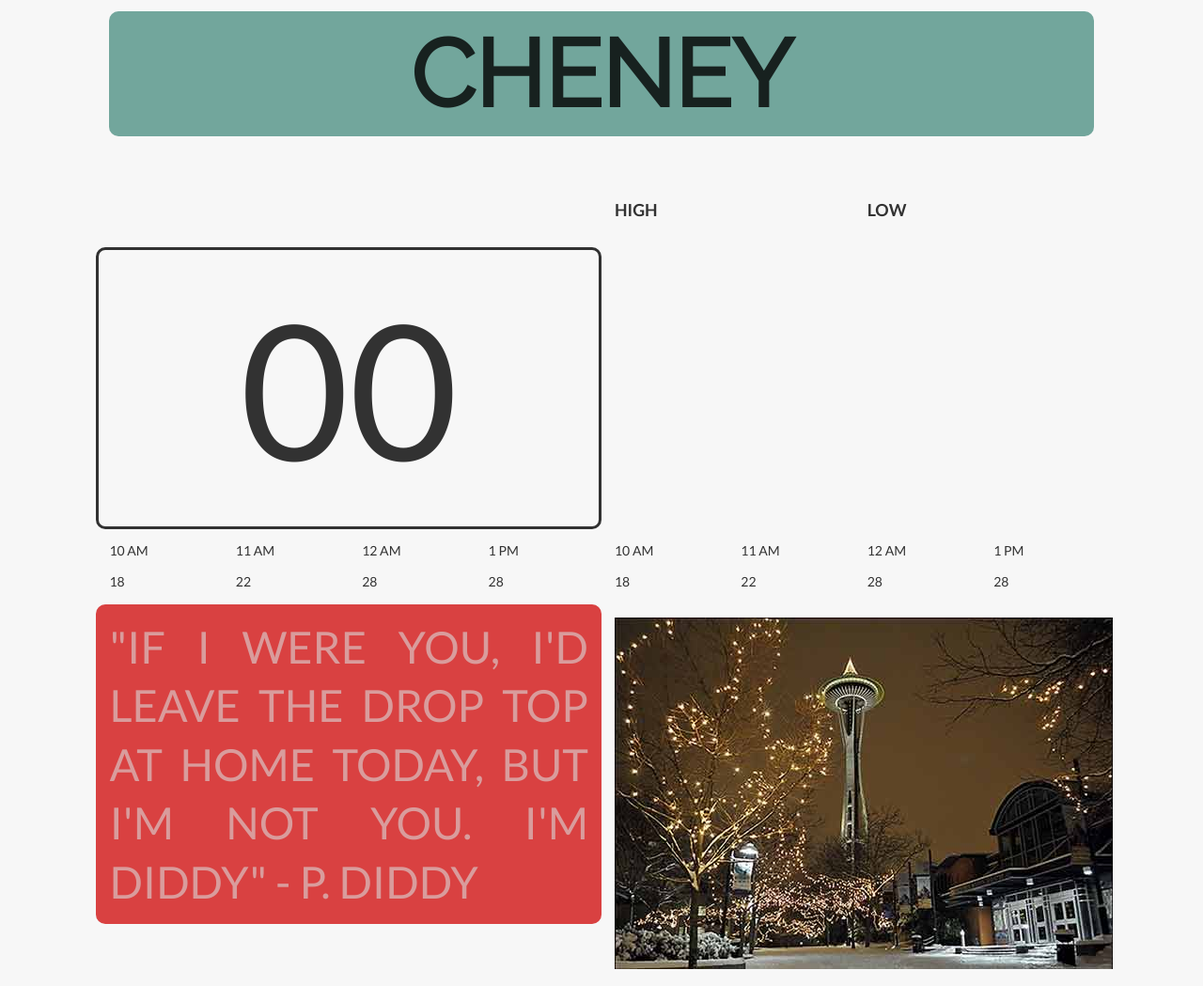
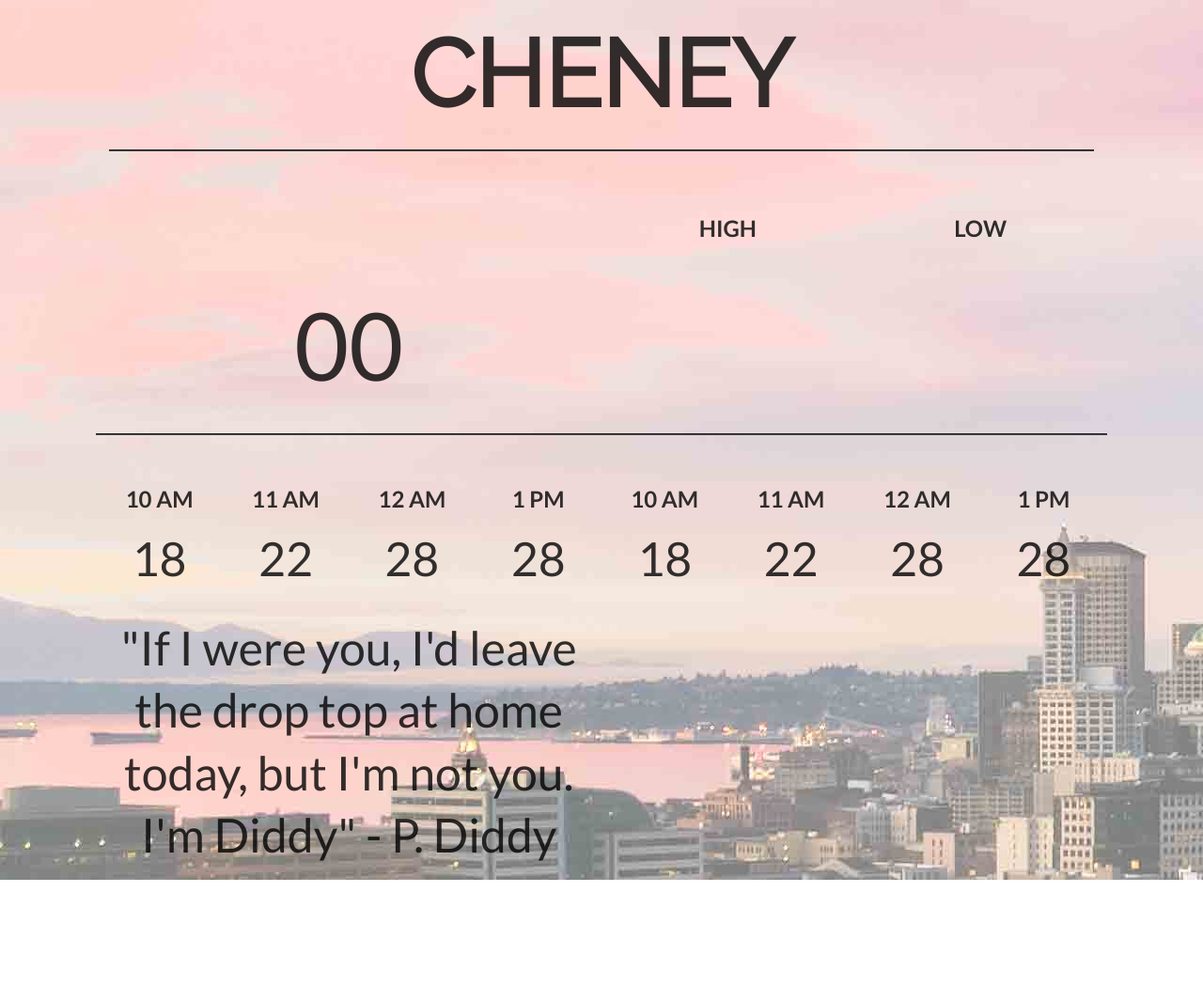
Before and after one commit to dmanp3/p5-weather, a plain HTML site: page index.html in a window 1280 px wide. Shown: the whole page at 94% size. After the commit the page ends 936 px from the top, so only its background shows below. Drawn offline with nearby package versions, Linux system fonts and the light colour scheme.

Commit message:
Added background need weather ilustrations
*illustrations

```diff
--- a/css/styles.css
+++ b/css/styles.css
@@ -1,40 +1,69 @@
+
+body {
+	 background:url(../img/seattle2.jpg) no-repeat;
+            }
 
 h1.header {
 	font-size: 100px;
 	text-transform: uppercase;
 	font-family: 'Raleway', sans-serif;
-	background-color: #72A69C;
+
 	/*letter-spacing:50px;*/
 	border-radius:10px;
 	text-align:center;
 }
 
 p.temp {
-	font-size: 200px;
+	font-size: 100px;
+
+
+
+}
+p.low {
+
+	font-size:100px;
+
+	text-align: center;
+}
+p.high {
+
+	font-size:100px;
+
+	text-align: center;
+}
+
+p {
+
+
+	font-size:50px;
 	text-align: center;
 
 }
+h2 {
+	text-align:center;
+}
+h2.time {
+text-align: center;
 
-p.current {
+}
+.ui.divider {
+	background-color:#1D1F1F;
 
 }
 
 .eight.wide.column.tempature {
 	/*height:300px;*/
-	border: solid;
+
 border-radius: 10px;
 }
-.four.wide.column.high	{
-font-size:100px;
 
-}
-.four.wide.column.low {
-	font-size:100px;
-
+.two.wide.column {
+	background-color:226, 226, 229;
 }
 
 
-.eight.wide.column.diddy {
+
+/* .eight.wide.column.diddy {
 background-color: #D94141;
 font-size: 47px;
 text-align:justify;
--- a/index.html
+++ b/index.html
@@ -21,18 +21,21 @@
 
   <div class="ui page grid">
   <div class="sixteen wide column">
-   <h1 class="header">Cheney</h1></div>
+   <h1 class="header">Cheney</h1>
+ <div class="ui divider"></div></div>
+
+
 
 <div class="eight wide column">
-  <h3 class="now"></h3>
+  <h2 class="now"></h2>
 </div>
 
 <div class="four wide column">
-  <h3>HIGH</h3>
+  <h2>HIGH</h2>
 </div>
 
 <div class="four wide column">
-  <h3>LOW</h3>
+  <h2>LOW</h2>
 </div>
 
 
@@ -42,56 +45,59 @@
 
 
 
-  <div class="four wide column high">
+  <div class="four wide column">
     <p class="high"></p>
   </div>
 
- <div class="four wide column low">
+ <div class="four wide column">
 
 <p class="low"></p>
   </div>
 
+<!--<div class="sixteen wide column">
+  <img src="img/seattle.jpg">
+ </div>-->
+<div class="ui divider two"></div>
   <div class="two wide column">
-    <p>10 AM</p>
+    <h2 class="time">10 AM</h2>
+    <p>18</p>
+
+  </div>
+
+  <div class="two wide column">
+  <h2 class="time">11 AM</h2>
+  <p>22</p></div>
+
+  <div class="two wide column">
+  <h2 class="time">12 AM</h2>
+  <p>28</p></div>
+
+  <div class="two wide column">
+  <h2 class="time">1 PM</h2>
+  <p>28</p></div>
+
+<div class="two wide column">
+    <h2 class="time">10 AM</h2>
     <p>18</p>
   </div>
 
   <div class="two wide column">
-  <p>11 AM</p>
+  <h2 class="time">11 AM</h2>
   <p>22</p></div>
 
   <div class="two wide column">
-  <p>12 AM</p>
+  <h2 class="time">12 AM</h2>
   <p>28</p></div>
 
   <div class="two wide column">
-  <p>1 PM</p>
-  <p>28</p></div>
-
-<div class="two wide column">
-    <p>10 AM</p>
-    <p>18</p>
-  </div>
-
-  <div class="two wide column">
-  <p>11 AM</p>
-  <p>22</p></div>
-
-  <div class="two wide column">
-  <p>12 AM</p>
-  <p>28</p></div>
-
-  <div class="two wide column">
-  <p>1 PM</p>
+  <h2 class="time">1 PM</h2>
   <p>28</p></div>
 
 <div class="eight wide column diddy">
   <p>"If I were you, I'd leave the drop top at home today, but I'm not you. I'm Diddy" - P. Diddy</p>
 </div>
 
-  <div class="eight wide column">
- <img src="img/space-needlesnow.jpg">
-</div>
+
 
 </div>
 
```
Also changed, not shown: img/seattle.jpg (added), img/seattle2.jpg (added).
